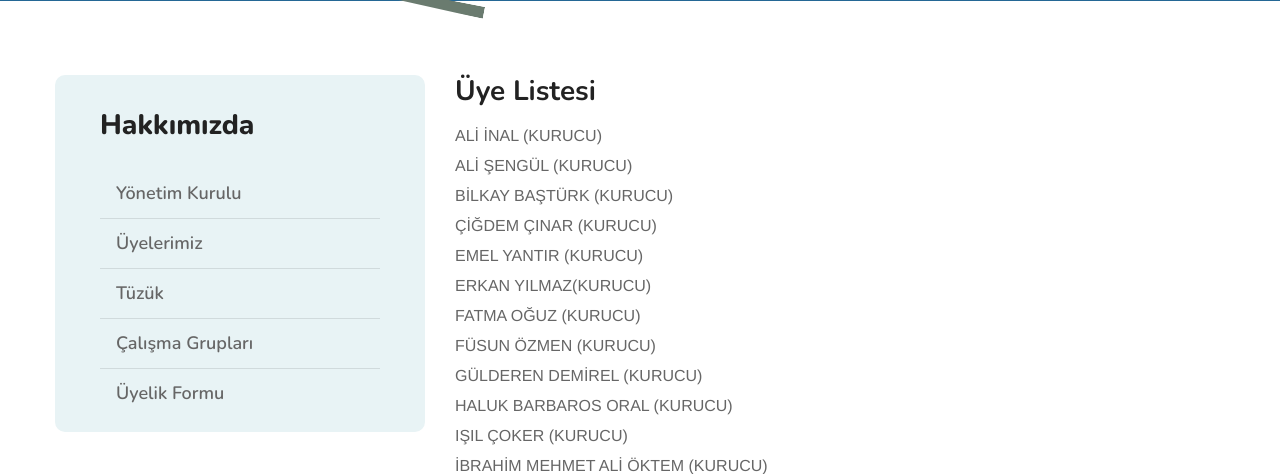
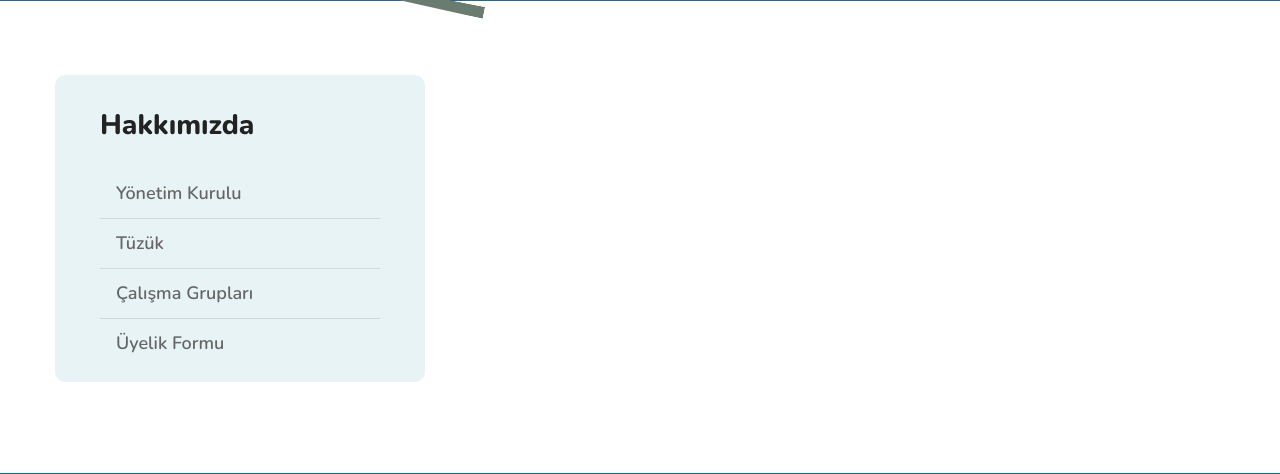
Before and after one commit to haksoz/hitid-next, a PHP site: page /uyelerimiz.php in a window 1280 px wide. Shown: the part 292-766 px from the top of the page. Run offline with PHP 8.4, Linux system fonts and the light colour scheme; grey boxes are pictures that could not be loaded.

Commit message:
Üyelerimiz sayfası menüden kaldırıldı. sol menü bir php dosyasına eklenip ilgili sayfalarda çağırıldı.

```diff
--- /dev/null
+++ b/hakkimizda-left-menu.php
@@ -0,0 +1,8 @@
+<h4 class="position-relative tit-shp widget-title3">Hakkımızda</h4>
+<ul class="mb-0 list-unstyled w-100">
+    <li><a href="yonetim-kurulu.php" title="">Yönetim Kurulu</a></li>
+<!--    <li><a href="uyelerimiz.php" title="">Üyelerimiz</a></li>-->
+    <li><a href="tuzuk.php" title="">Tüzük</a></li>
+    <li><a href="calisma-gruplari.php" title="">Çalışma Grupları</a></li>
+    <li><a href="uyelik-formu.php" title="">Üyelik Formu</a></li>
+</ul>
--- a/header.php
+++ b/header.php
@@ -44,7 +44,7 @@
                             <li class="menu-item-has-children"><a href="javascript:void(0);" title="">Hakkımızda</a>
                                 <ul class="mb-0 list-unstyled">
                                     <li><a href="/yonetim-kurulu.php" title="">Yönetim Kurulu</a></li>
-                                    <li><a href="/uyelerimiz.php" title="">Üyelerimiz</a></li>
+<!--                                    <li><a href="/uyelerimiz.php" title="">Üyelerimiz</a></li>-->
                                     <li><a href="/tuzuk.php" title="">Tüzük</a></li>
                                     <li><a href="/calisma-gruplari.php" title="">Çalışma Grupları</a></li>
                                     <li><a href="/uyelik-formu.php" title="">Üyelik Formu</a></li>
--- a/uyelerimiz.php
+++ b/uyelerimiz.php
@@ -32,111 +32,105 @@
                             <div class="col-md-6 col-sm-8 col-lg-4">
                                 <aside class="sidebar w-100">
                                     <div class="widget-box v3 brd-rd10 bg-color6 services_widget overflow-hidden w-100">
-                                        <h4 class="position-relative tit-shp widget-title3">Hakkımızda</h4>
-                                        <ul class="mb-0 list-unstyled w-100">
-                                            <li><a href="yonetim-kurulu.php" title="">Yönetim Kurulu</a></li>
-                                            <li><a href="uyelerimiz.php" title="">Üyelerimiz</a></li>
-                                            <li><a href="tuzuk.php" title="">Tüzük</a></li>
-                                            <li><a href="calisma-gruplari.php" title="">Çalışma Grupları</a></li>
-                                            <li><a href="uyelik-formu.php" title="">Üyelik Formu</a></li>                                        </ul>
+                                        <?php include ('hakkimizda-left-menu.php') ?>
                                     </div>
                                 </aside><!-- Sidebar -->
                             </div>
                              <div class="col-md-12 col-sm-12 col-lg-8  order-mobile-first">
                                 <div class="post-detail w-100">
-                                    <h3>Üye Listesi</h3>
+<!--                                    <h3>Üye Listesi</h3>-->
                                     <p>
-                                        ALİ İNAL (KURUCU)<br>
-                                        ALİ ŞENGÜL (KURUCU)<br>
-                                        BİLKAY BAŞTÜRK (KURUCU)<br>
-                                        ÇİĞDEM ÇINAR (KURUCU)<br>
-                                        EMEL YANTIR (KURUCU)<br>
-                                        ERKAN YILMAZ(KURUCU)<br>
-                                        FATMA OĞUZ (KURUCU)<br>
-                                        FÜSUN ÖZMEN (KURUCU)<br>
-                                        GÜLDEREN DEMİREL (KURUCU)<br>
-                                        HALUK BARBAROS ORAL (KURUCU)<br>
-                                        IŞIL ÇOKER (KURUCU)<br>
-                                        İBRAHİM MEHMET ALİ ÖKTEM (KURUCU)<br>
-                                        KLARA DALVA (KURUCU)<br>
-                                        NESLİHAN ŞENGÜL ŞİMŞEK (KURUCU)<br>
-                                        SALİH HALDUN BAL (KURUCU)<br>
-                                        ZEYNEP EMEL DEMİRALP (KURUCU)<br>
-                                        BURHAN CAĞCAĞ<br>
-                                        ALİ UYSAL<br>
-                                        AYBİKE BOSTANCI<br>
-                                        BİRCAN KANTAROĞLU<br>
-                                        DERYA GÜLEÇ<br>
-                                        EBRU BAKTEMUR<br>
-                                        EDA BALKAN<br>
-                                        FİLİZ ALKAN BAYLAN<br>
-                                        FİLİZ ORAK<br>
-                                        JÜLİDE TOZKIR<br>
-                                        MİRAY KAVUZLU<br>
-                                        MURAT YURT<br>
-                                        EMİNE YAĞCI<br>
-                                        UĞUR BAYRAKTAROĞLU<br>
-                                        AYŞE GÜL ZAMANİ<br>
-                                        BİNNAZ ÖZCAN<br>
-                                        BANU TERZİ<br>
-                                        SİBEL AVŞAR KAŞKA<br>
-                                        PELİN KARAOĞLU<br>
-                                        MELEK ERDOĞAN<br>
-                                        BAŞAK POLAT<br>
-                                        YELİZ ÖGRET<br>
-                                        DEMET KIVANÇ<br>
-                                        GÖZDE ÖZTAN<br>
-                                        MEDİHA SÜLEYMANOĞLU<br>
-                                        AYŞE EROL<br>
-                                        SONAY TEMURHAN<br>
-                                        HAYRİYE ÇİFTÇİ ŞENTÜRK<br>
-                                        ELİF ÇOBAN<br>
-                                        TUĞBA BOZKURT<br>
-                                        ÇAĞLA ALPGİLAY<br>
-                                        HASAN DOĞAN<br>
-                                        AYŞEN TERZİ<br>
-                                        HANDAN ÖZDEMİR<br>
-                                        BURAK SAYIN<br>
-                                        ESRA BİLİR<br>
-                                        HANİFE KABA<br>
-                                        EBRU OGAN UYANIK<br>
-                                        MUTLU KASAR<br>
-                                        SALİME SEDA ALTAN<br>
-                                        NİHAL ALAN<br>
-                                        GONCA OTLU<br>
-                                        AYŞENUR TEMUR<br>
-                                        MEHTAP BERNA ALTUN<br>
-                                        DAMLA KILIÇ<br>
-                                        GAMZE ENSAR<br>
-                                        ŞEYMA ÖZTÜRK<br>
-                                        MEHTAP ÜLKER<br>
-                                        ZEHRA BOLAT<br>
-                                        FATMA TURĞUT KAYNAK<br>
-                                        İBRAHİM EKER<br>
-                                        EMEL GÜÇYENER<br>
-                                        ZAFER GÜLBAŞ<br>
-                                        ÇİĞDEM GÜMÜŞ<br>
-                                        MAKBULE NİHAN SOMUNCU<br>
-                                        MAHMUT SELMAN YILDRIM<br>
-                                        İLYAS ÖZSOY<br>
-                                        ESMA DOĞRU<br>
-                                        GÜL ÖZGE GÜLERYÜZ<br>
-                                        İSMAİL YAZ<br>
-                                        BEGÜM ÇİÇEK<br>
-                                        İLKNUR ÖZTÜRK<br>
-                                        GAMZENUR DEMİREL<br>
-                                        CEREN KOCATÜRK<br>
-                                        ELİF ARSLAN<br>
-                                        RÜŞTÜ OĞUZ<br>
-                                        TÜLAY AYNA<br>
-                                        ÖZNUR KORKMAZ<br>
-                                        KÜRŞAT ÖZDİLLİ<br>
-                                        BİRSEN KAHRAMAN<br>
-                                        MEHTAP TAŞ<br>
-                                        ÖMER FARUK BAYRAK<br>
-                                        MEDİHA GÜNEŞ<br>
-                                        FERAH BUDAK<br>
-                                        EBRU KARPUZOĞLU
+<!--                                        ALİ İNAL (KURUCU)<br>-->
+<!--                                        ALİ ŞENGÜL (KURUCU)<br>-->
+<!--                                        BİLKAY BAŞTÜRK (KURUCU)<br>-->
+<!--                                        ÇİĞDEM ÇINAR (KURUCU)<br>-->
+<!--                                        EMEL YANTIR (KURUCU)<br>-->
+<!--                                        ERKAN YILMAZ(KURUCU)<br>-->
+<!--                                        FATMA OĞUZ (KURUCU)<br>-->
+<!--                                        FÜSUN ÖZMEN (KURUCU)<br>-->
+<!--                                        GÜLDEREN DEMİREL (KURUCU)<br>-->
+<!--                                        HALUK BARBAROS ORAL (KURUCU)<br>-->
+<!--                                        IŞIL ÇOKER (KURUCU)<br>-->
+<!--                                        İBRAHİM MEHMET ALİ ÖKTEM (KURUCU)<br>-->
+<!--                                        KLARA DALVA (KURUCU)<br>-->
+<!--                                        NESLİHAN ŞENGÜL ŞİMŞEK (KURUCU)<br>-->
+<!--                                        SALİH HALDUN BAL (KURUCU)<br>-->
+<!--                                        ZEYNEP EMEL DEMİRALP (KURUCU)<br>-->
+<!--                                        BURHAN CAĞCAĞ<br>-->
+<!--                                        ALİ UYSAL<br>-->
+<!--                                        AYBİKE BOSTANCI<br>-->
+<!--                                        BİRCAN KANTAROĞLU<br>-->
+<!--                                        DERYA GÜLEÇ<br>-->
+<!--                                        EBRU BAKTEMUR<br>-->
+<!--                                        EDA BALKAN<br>-->
+<!--                                        FİLİZ ALKAN BAYLAN<br>-->
+<!--                                        FİLİZ ORAK<br>-->
+<!--                                        JÜLİDE TOZKIR<br>-->
+<!--                                        MİRAY KAVUZLU<br>-->
+<!--                                        MURAT YURT<br>-->
+<!--                                        EMİNE YAĞCI<br>-->
+<!--                                        UĞUR BAYRAKTAROĞLU<br>-->
+<!--                                        AYŞE GÜL ZAMANİ<br>-->
+<!--                                        BİNNAZ ÖZCAN<br>-->
+<!--                                        BANU TERZİ<br>-->
+<!--                                        SİBEL AVŞAR KAŞKA<br>-->
+<!--                                        PELİN KARAOĞLU<br>-->
+<!--                                        MELEK ERDOĞAN<br>-->
+<!--                                        BAŞAK POLAT<br>-->
+<!--                                        YELİZ ÖGRET<br>-->
+<!--                                        DEMET KIVANÇ<br>-->
+<!--                                        GÖZDE ÖZTAN<br>-->
+<!--                                        MEDİHA SÜLEYMANOĞLU<br>-->
+<!--                                        AYŞE EROL<br>-->
+<!--                                        SONAY TEMURHAN<br>-->
+<!--                                        HAYRİYE ÇİFTÇİ ŞENTÜRK<br>-->
+<!--                                        ELİF ÇOBAN<br>-->
+<!--                                        TUĞBA BOZKURT<br>-->
+<!--                                        ÇAĞLA ALPGİLAY<br>-->
+<!--                                        HASAN DOĞAN<br>-->
+<!--                                        AYŞEN TERZİ<br>-->
+<!--                                        HANDAN ÖZDEMİR<br>-->
+<!--                                        BURAK SAYIN<br>-->
+<!--                                        ESRA BİLİR<br>-->
+<!--                                        HANİFE KABA<br>-->
+<!--                                        EBRU OGAN UYANIK<br>-->
+<!--                                        MUTLU KASAR<br>-->
+<!--                                        SALİME SEDA ALTAN<br>-->
+<!--                                        NİHAL ALAN<br>-->
+<!--                                        GONCA OTLU<br>-->
+<!--                                        AYŞENUR TEMUR<br>-->
+<!--                                        MEHTAP BERNA ALTUN<br>-->
+<!--                                        DAMLA KILIÇ<br>-->
+<!--                                        GAMZE ENSAR<br>-->
+<!--                                        ŞEYMA ÖZTÜRK<br>-->
+<!--                                        MEHTAP ÜLKER<br>-->
+<!--                                        ZEHRA BOLAT<br>-->
+<!--                                        FATMA TURĞUT KAYNAK<br>-->
+<!--                                        İBRAHİM EKER<br>-->
+<!--                                        EMEL GÜÇYENER<br>-->
+<!--                                        ZAFER GÜLBAŞ<br>-->
+<!--                                        ÇİĞDEM GÜMÜŞ<br>-->
+<!--                                        MAKBULE NİHAN SOMUNCU<br>-->
+<!--                                        MAHMUT SELMAN YILDRIM<br>-->
+<!--                                        İLYAS ÖZSOY<br>-->
+<!--                                        ESMA DOĞRU<br>-->
+<!--                                        GÜL ÖZGE GÜLERYÜZ<br>-->
+<!--                                        İSMAİL YAZ<br>-->
+<!--                                        BEGÜM ÇİÇEK<br>-->
+<!--                                        İLKNUR ÖZTÜRK<br>-->
+<!--                                        GAMZENUR DEMİREL<br>-->
+<!--                                        CEREN KOCATÜRK<br>-->
+<!--                                        ELİF ARSLAN<br>-->
+<!--                                        RÜŞTÜ OĞUZ<br>-->
+<!--                                        TÜLAY AYNA<br>-->
+<!--                                        ÖZNUR KORKMAZ<br>-->
+<!--                                        KÜRŞAT ÖZDİLLİ<br>-->
+<!--                                        BİRSEN KAHRAMAN<br>-->
+<!--                                        MEHTAP TAŞ<br>-->
+<!--                                        ÖMER FARUK BAYRAK<br>-->
+<!--                                        MEDİHA GÜNEŞ<br>-->
+<!--                                        FERAH BUDAK<br>-->
+<!--                                        EBRU KARPUZOĞLU-->
                                     </p>
                                     <!-- <div class="get-time-box brd-rd10 bg-white w-100">
                                         <span class="d-flex flex-wrap justify-content-between align-items-center w-100">ALİ İNAL<i>KURUCU</i></span>
```
Also changed, not shown: calisma-gruplari.php (+2 -8 lines), tuzuk.php (+1 -7 lines), uyelik-formu.php (+1 -8 lines), yonetim-kurulu.php (+1 -7 lines).
